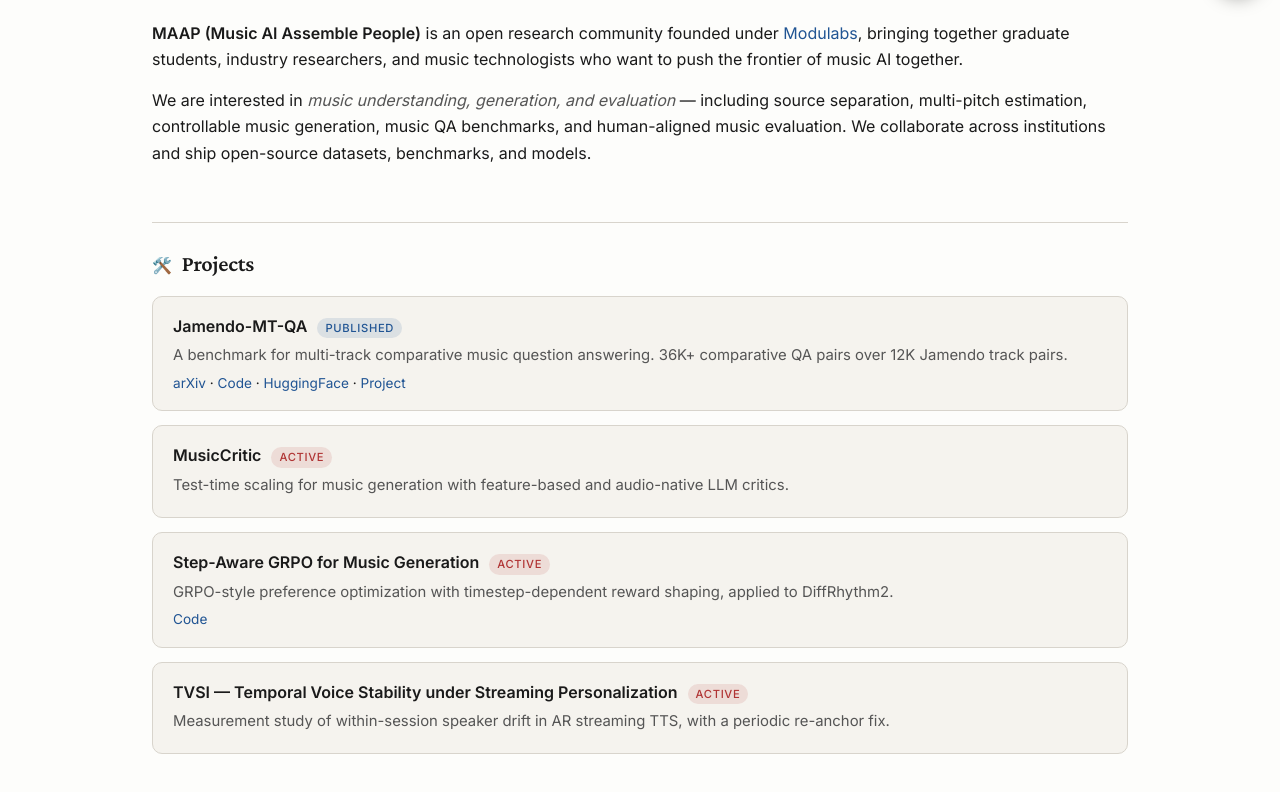
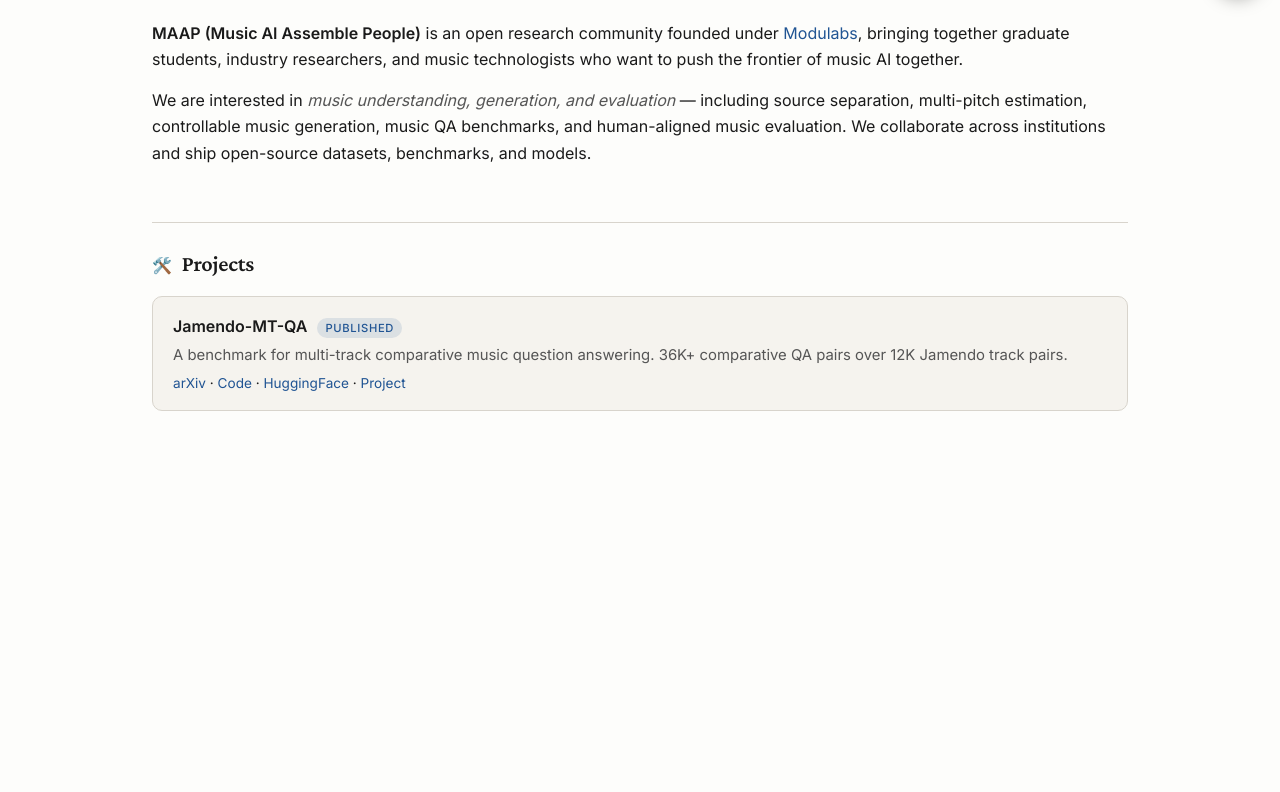
Before and after one commit to MAAP-LAB/MAAP-LAB.github.io, a React (Vite) app: page / in a window 1280 px wide. Shown: the part 790-1582 px from the top of the page. After the commit the page ends 1311 px from the top, so only its background shows below. Built offline with nearby package versions, Linux system fonts and the light colour scheme.

Commit message:
Drop in-progress projects from Projects list
Keep only published items. MusicCritic / Step-Aware GRPO / TVSI are
still active research but not surfaced on the site until they have a
public artifact to point to.

Co-Authored-By: Claude Opus 4.7 (1M context) <noreply@anthropic.com>

```diff
--- a/src/data/projects.ts
+++ b/src/data/projects.ts
@@ -17,20 +17,4 @@ export const projects: Project[] = [
       { label: 'Project',     href: 'https://maap-lab.github.io/Jamendo-MT-QA/' },
     ],
   },
-  {
-    title: 'MusicCritic',
-    blurb: 'Test-time scaling for music generation with feature-based and audio-native LLM critics.',
-    status: 'active',
-  },
-  {
-    title: 'Step-Aware GRPO for Music Generation',
-    blurb: 'GRPO-style preference optimization with timestep-dependent reward shaping, applied to DiffRhythm2.',
-    status: 'active',
-    links: [{ label: 'Code', href: 'https://github.com/MAAP-LAB/step-aware-grpo-audio' }],
-  },
-  {
-    title: 'TVSI — Temporal Voice Stability under Streaming Personalization',
-    blurb: 'Measurement study of within-session speaker drift in AR streaming TTS, with a periodic re-anchor fix.',
-    status: 'active',
-  },
 ]
```
